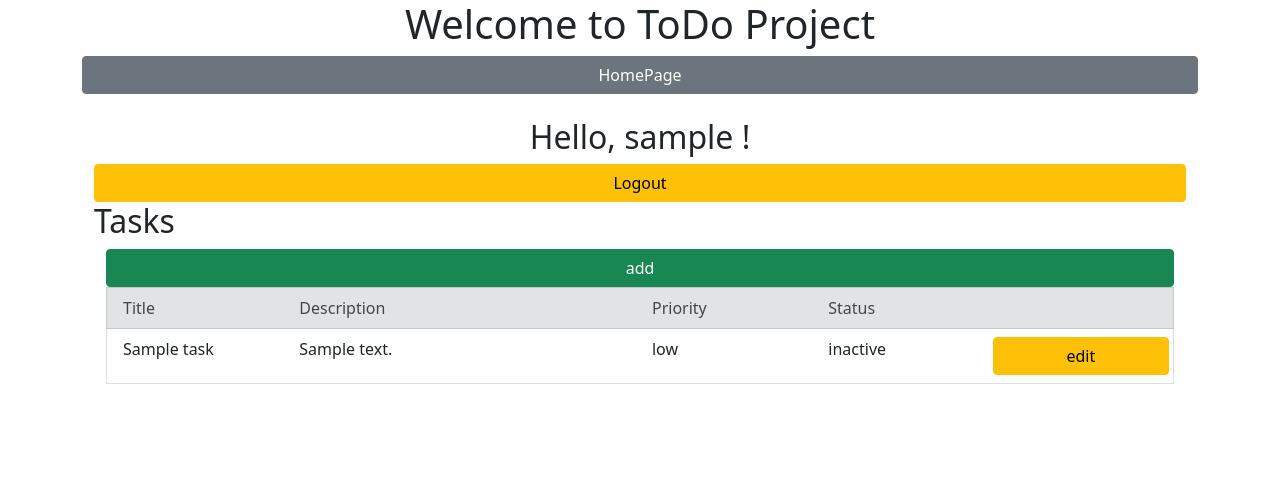
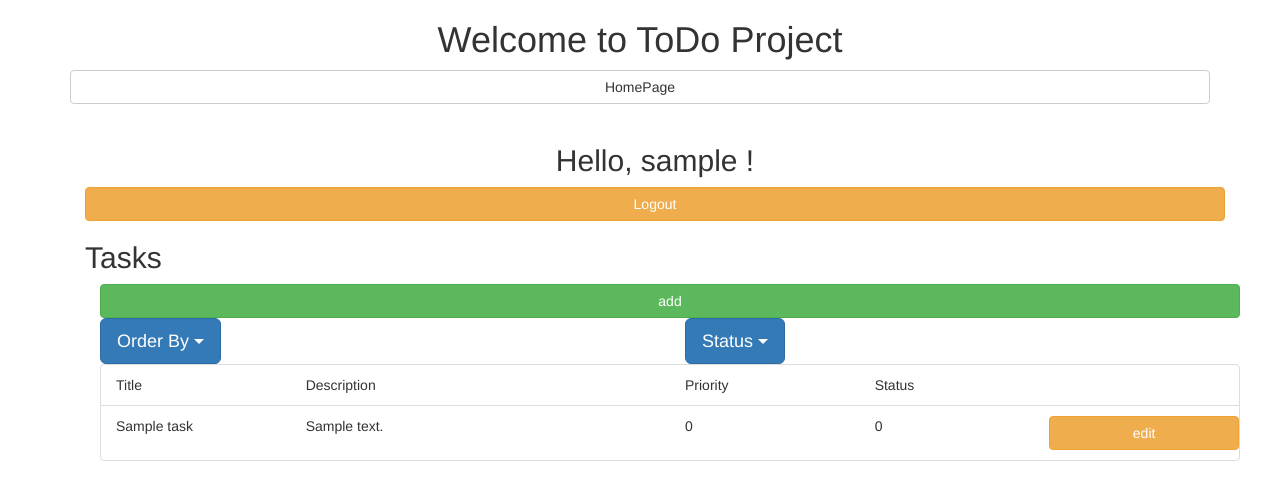
Before and after one commit to CchOOlak/todo, a Django app: page / in a window 1280 px wide. Shown: the top 500 px of the page. Run offline with Django 4.2, Linux system fonts and the light colour scheme; a user stored in the database is signed in; tables that the repository leaves empty hold one stand-in row (values such as "Sample post"); some libraries are stand-ins or nearby versions.

Commit message:
add filters and ordering on tasks

```diff
--- a/core/filters.py
+++ b/core/filters.py
@@ -2,7 +2,7 @@ from rest_framework.filters import OrderingFilter
 
 
 class TaskOrderingFilter(OrderingFilter):
-    allowed_custom_filters = ['created_at', '-created_at', '-priority', 'priority', '-price', 'price']
+    allowed_custom_filters = ['created_at', '-created_at', '-priority', 'priority',]
 
     def get_ordering(self, request, queryset, view):
         param = request.query_params.get(self.ordering_param)
--- a/core/models/task.py
+++ b/core/models/task.py
@@ -14,8 +14,6 @@ class Task(models.Model):
         (3, "done"),
     )
     status = models.IntegerField(choices=status_enum, default=1)
-    def get_status(self):
-        return self.status_enum[self.status][1]
 
     priority_enum = (
         (0, "low"),
@@ -23,8 +21,6 @@ class Task(models.Model):
         (2, "critical"),
     )
     priority = models.IntegerField(choices=priority_enum, default=0)
-    def get_priority(self):
-        return self.priority_enum[self.priority][1]
 
     keywords = models.TextField(default="", blank=True)
     created_at = models.DateField(auto_now_add=True)
--- a/core/views/task.py
+++ b/core/views/task.py
@@ -15,11 +15,16 @@ class TaskViewSet(viewsets.GenericViewSet,
                   mixins.CreateModelMixin,
                   mixins.DestroyModelMixin,
                   mixins.UpdateModelMixin):
-    queryset = Task.objects.all()
     serializer_class = TaskSerializer
     permission_classes = [IsOwnerPermission,]
     filter_backends = (DjangoFilterBackend, TaskOrderingFilter,)
-    filter_fields = ('priority', 'status',)
+    filterset_fields = ('priority', 'status',)
+
+    def get_queryset(self):
+        if self.request.user.is_authenticated:
+            return Task.objects.filter(author=self.request.user)
+        else:
+            return Task.objects.filter(pk=0)
 
     def create(self, request, *args, **kwargs):
         super(TaskViewSet, self).create(request, *args, **kwargs)
--- a/landing/views.py
+++ b/landing/views.py
@@ -2,6 +2,7 @@ from django.shortcuts import render, redirect
 
 from core.models import Task
 from core.serializers import UserRegisterSerializer, TaskSerializer
+from core.views import task as task_views
 
 
 def index(request):
@@ -9,7 +10,20 @@ def index(request):
         tasks = Task.objects.filter(author=request.user)
     else:
         tasks = []
-    return render(request, 'index.html', context={"tasks": tasks})
+    tasks = task_views.TaskViewSet.as_view({'get':'list'})(request).data
+
+    context = {
+        "status_enum": Task.status_enum,
+        "priority_enum": Task.priority_enum,
+
+        "date_descending": "-created_at",
+        "date_ascending": "created_at",
+        "priority_descending": "-priority",
+        "priority_ascending": "priority",
+
+        "tasks": tasks,
+    }
+    return render(request, 'index.html', context=context)
 
 def register_view(request):
     serializer = UserRegisterSerializer()
--- a/templates/base.html
+++ b/templates/base.html
@@ -5,14 +5,14 @@
     <meta name="description" content="ToDoList Project for Hooshmand">
     <meta name="keywords" content="Django,Python">
     <head>
+        {% comment %} <script src="https://ajax.googleapis.com/ajax/libs/jquery/3.6.0/jquery.min.js"></script>
         <link href="https://cdn.jsdelivr.net/npm/bootstrap@5.0.2/dist/css/bootstrap.min.css"
               rel="stylesheet"
               integrity="sha384-EVSTQN3/azprG1Anm3QDgpJLIm9Nao0Yz1ztcQTwFspd3yD65VohhpuuCOmLASjC"
-              crossorigin="anonymous">
-        <script src="https://cdn.jsdelivr.net/npm/bootstrap@5.0.2/dist/js/bootstrap.bundle.min.js"
-                integrity="sha384-MrcW6ZMFYlzcLA8Nl+NtUVF0sA7MsXsP1UyJoMp4YLEuNSfAP+JcXn/tWtIaxVXM"
-                crossorigin="anonymous"></script>
-        <script src="https://ajax.googleapis.com/ajax/libs/jquery/3.6.0/jquery.min.js"></script>
+              crossorigin="anonymous"> {% endcomment %}
+        <link rel="stylesheet" href="https://maxcdn.bootstrapcdn.com/bootstrap/3.4.1/css/bootstrap.min.css">
+        <script src="https://ajax.googleapis.com/ajax/libs/jquery/3.6.2/jquery.min.js"></script>
+        <script src="https://maxcdn.bootstrapcdn.com/bootstrap/3.4.1/js/bootstrap.min.js"></script>
     </head>
     <style>
         .full-btn {
@@ -29,8 +29,7 @@
                 {% block header %}
                     <h1 class="text-center">Welcome to ToDo Project</h1>
                 {% endblock header %}
-                <a class="btn btn-secondary"
-                   style="width: 100%"
+                <a class="btn btn-default full-btn"
                    href="{% url 'index' %}">HomePage</a>
                 <br>
                 <br>
--- a/templates/index.html
+++ b/templates/index.html
@@ -24,9 +24,38 @@
 
   <div class="container">
     <h2>Tasks</h2>
+
     <div class="container">
       <a class="btn btn-success full-btn" href="{% url 'tasks-view-add' %}">add</a>
     </div>
+
+    <div class="container">
+      <div class="row">
+        <div class="col-lg-6">
+          <div class="dropdown">
+            <button class="btn btn-primary btn-lg dropdown-toggle" role="button" id="dropdownMenuButton" data-toggle="dropdown" aria-haspopup="true" aria-expanded="false">Order By    <span class="caret"></span></button>
+            <ul class="dropdown-menu" aria-labelledby="dropdownMenuButton">
+              <li><a class="dropdown-item" href="{% url 'index' %}?ordering=-created_at">Date - Desc</a></li>
+              <li><a class="dropdown-item" href="{% url 'index' %}?ordering=created_at">Date - Asc</a></li>
+              <li><a class="dropdown-item" href="{% url 'index' %}?ordering=-priority">Priority - Desc</a></li>
+              <li><a class="dropdown-item" href="{% url 'index' %}?ordering=priority">Priority - Asc</a></li>
+            </ul>
+          </div>
+        </div>
+        <div class="col-lg-6">
+          <div class="dropdown">
+            <button class="btn btn-primary btn-lg dropdown-toggle" role="button" id="dropdownMenuButton2" data-toggle="dropdown" aria-haspopup="true" aria-expanded="false">Status     <span class="caret"></span></button>
+            <ul class="dropdown-menu" aria-labelledby="dropdownMenuButton2">
+              <li><a class="dropdown-item" href="{% url 'index' %}?status=0">Inactive</a></li>
+              <li><a class="dropdown-item" href="{% url 'index' %}?status=1">Todo</a></li>
+              <li><a class="dropdown-item" href="{% url 'index' %}?status=2">In Progress</a></li>
+              <li><a class="dropdown-item" href="{% url 'index' %}?status=3">Done</a></li>
+            </ul>
+          </div>
+        </div>
+      </div>
+    </div>
+
     <ul class="list-group">
       <div class="container">
         <li class="list-group-item list-group-item-secondary">
@@ -42,8 +71,8 @@
             <div class="row">
               <div class="col-lg-2">{{ task.title }}</div>
               <div class="col-lg-4">{{ task.description }}</div>
-              <div class="col-lg-2">{{ task.get_priority }}</div>
-              <div class="col-lg-2 status_color_{{ task.status }}">{{ task.get_status }}</div>
+              <div class="col-lg-2">{{ task.priority }}</div>
+              <div class="col-lg-2 status_color_{{ task.status }}">{{ task.status }}</div>
               <a class="col-lg-2 btn btn-warning edit-btn"
                  href="{% url 'tasks-view' pk=task.id %}">edit</a>
             </div>
```
Also changed, not shown: templates/filters.html (deleted).
